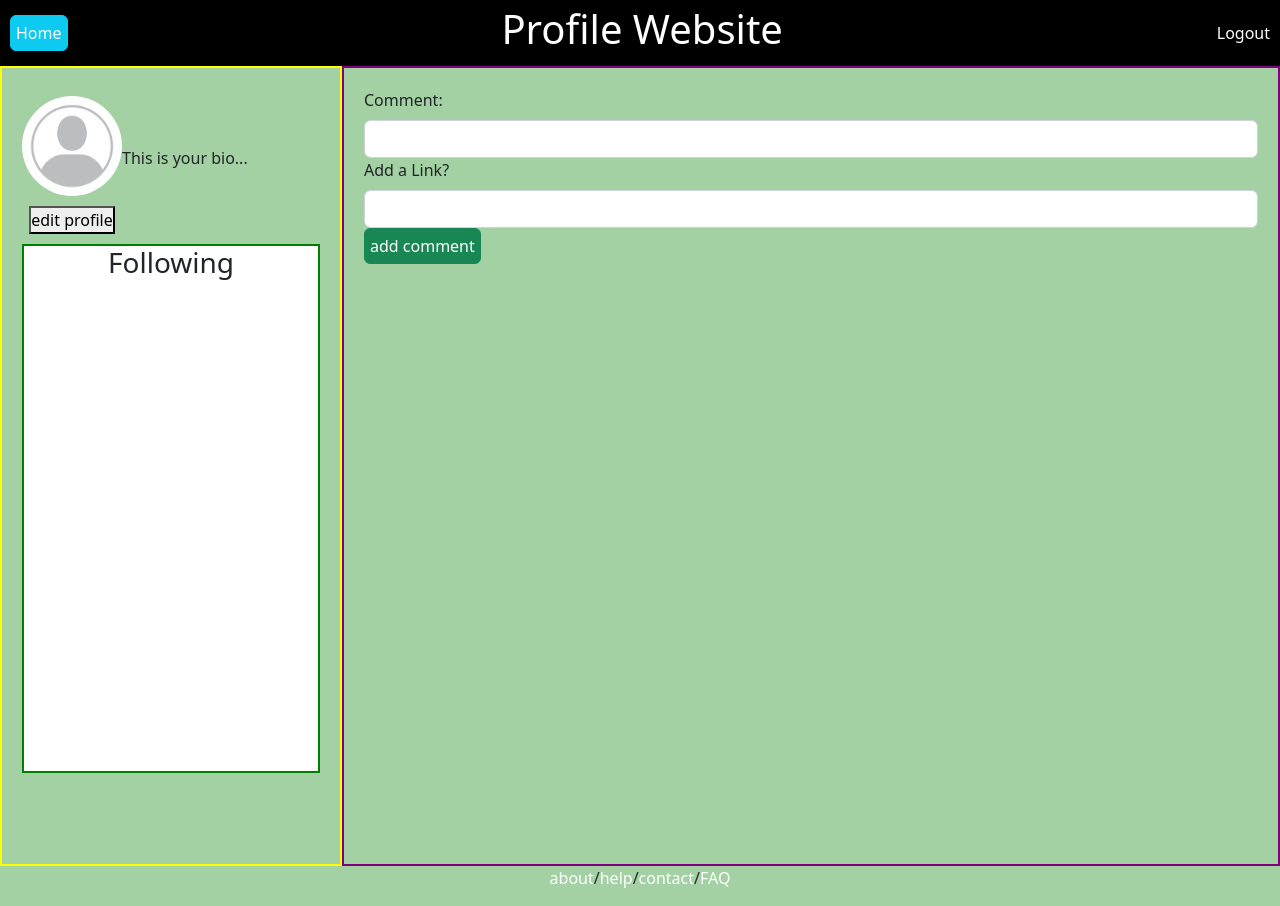
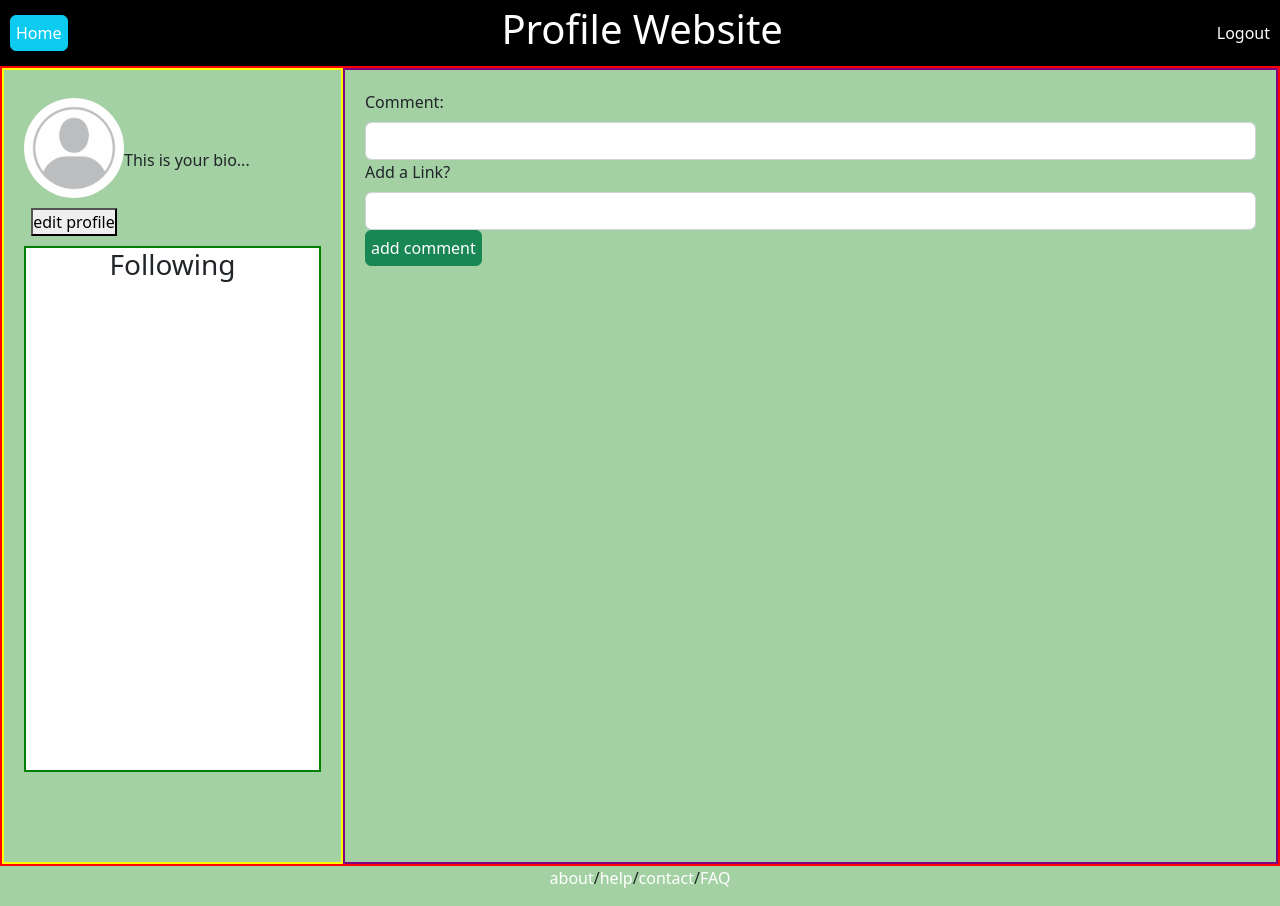
Before and after one commit to albertbravo650/Projects, a Flask app: template python/profile/flask_app/templates/home.html in a window 1280 px wide. Run offline with Flask 3, Linux system fonts and the light colour scheme; the template is opened without the code that fills it, so the values that code supplies are empty.

Commit message:
next commit from laptop

```diff
--- a/python/profile/flask_app/static/style2.css
+++ b/python/profile/flask_app/static/style2.css
@@ -29,7 +29,7 @@ a {
 }
 
 .main {
-    /* border: 2px solid red; */
+    border: 2px solid red;
     height: 800px;
     display: flex;
 }
```
